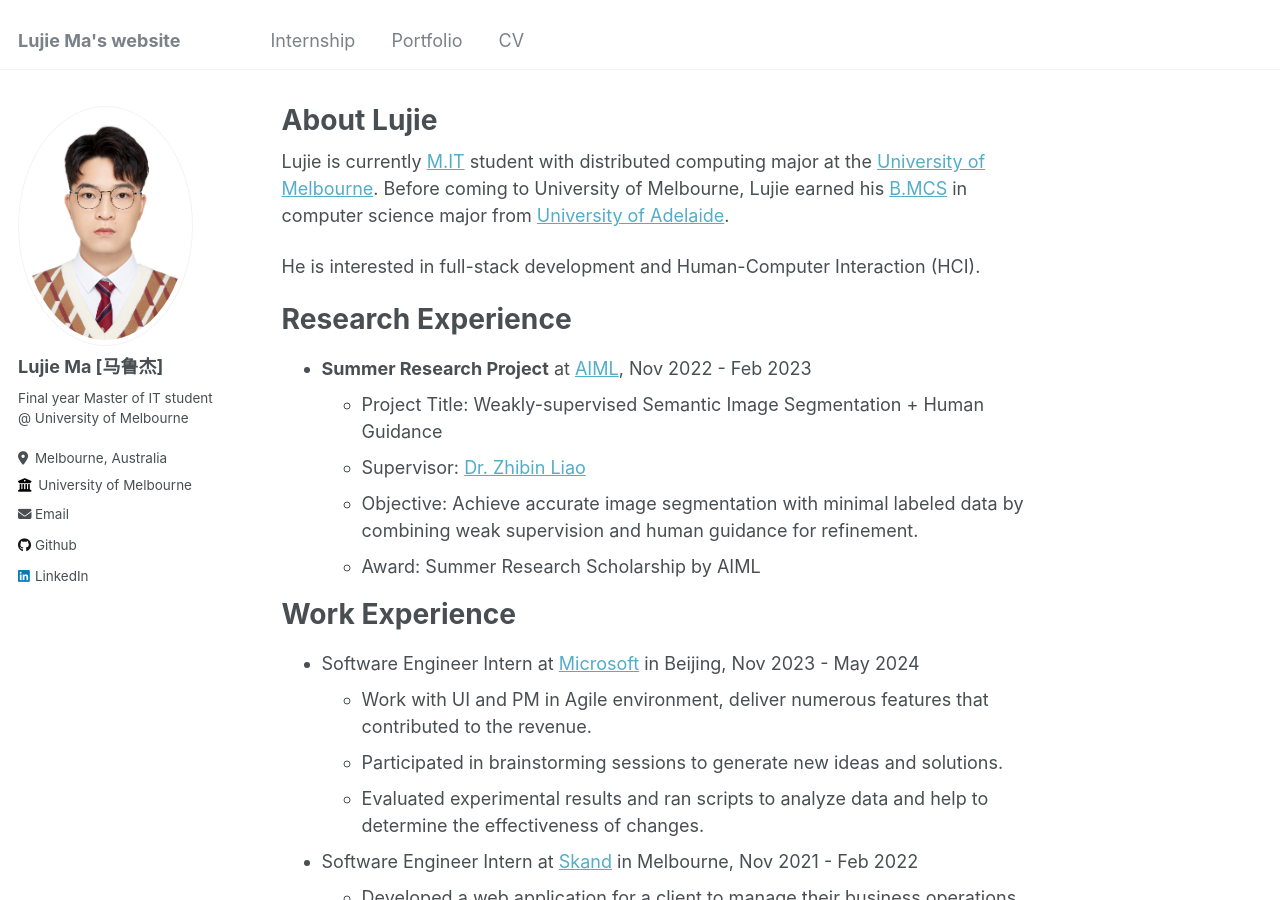
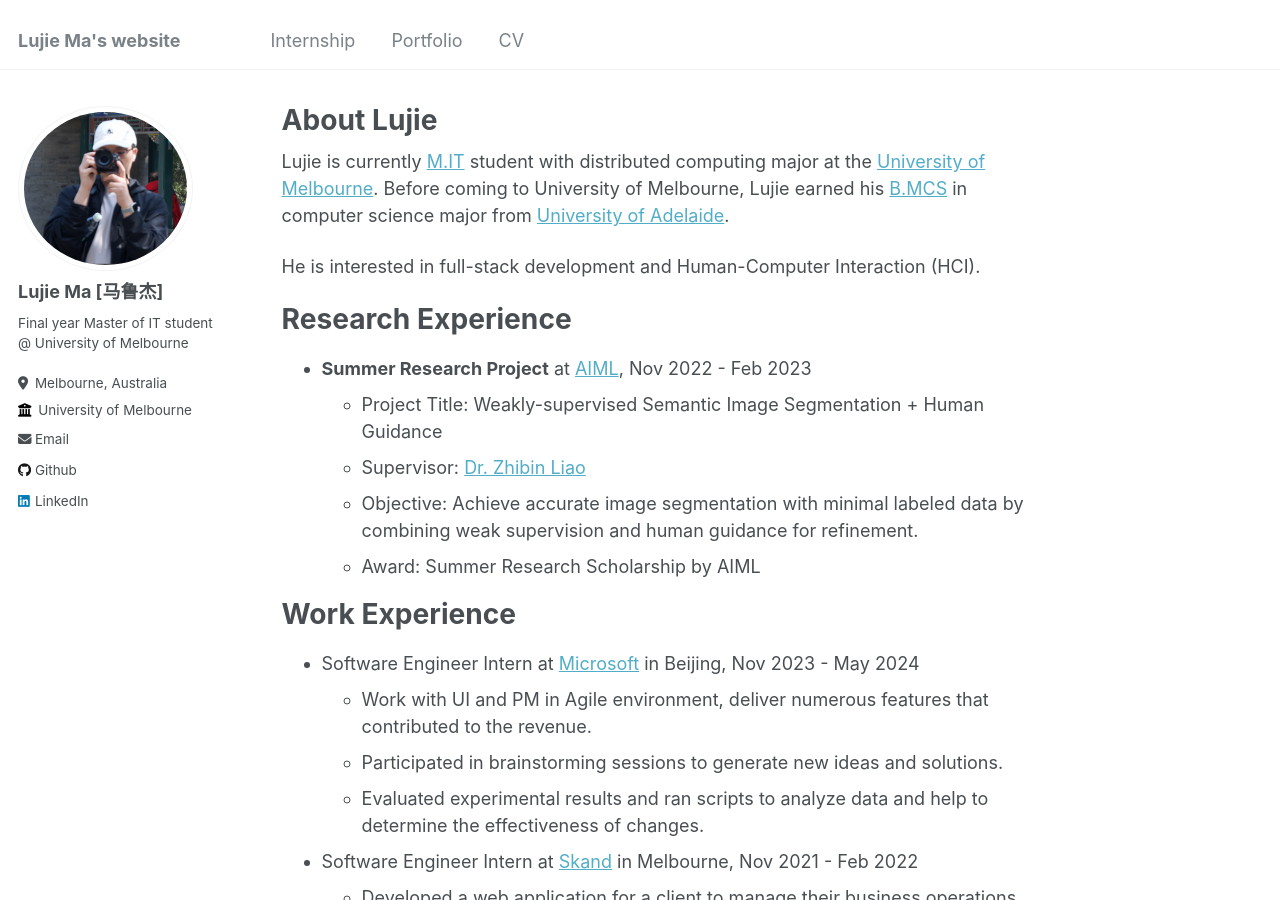
Before and after one commit to XiaoLinZzz/xiaolinzzz.github.io, a Jekyll site: the page built from _pages/about.md, in a window 1280 px wide and 900 px high. Built offline with Jekyll 4.4.1, drawn with Linux system fonts in a browser that asks for light colours.

Commit message:
update photos

```diff
--- a/_config.yml
+++ b/_config.yml
@@ -21,7 +21,7 @@ repository               : "academicpages/academicpages.github.io"
 #               Additional customization can be done by editing /_includes/author-profile.html
 author:
   # Biographic information
-  avatar           : "profile.jpg"
+  avatar           : "profile1.png"
   name             : "Lujie Ma [马鲁杰]"
   pronouns         : # example: "she/her"
   bio              : "Final year Master of IT student @ University of Melbourne"
```
Also changed, not shown: images/profile1.png (added).
